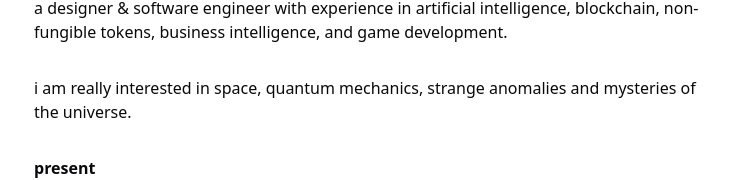
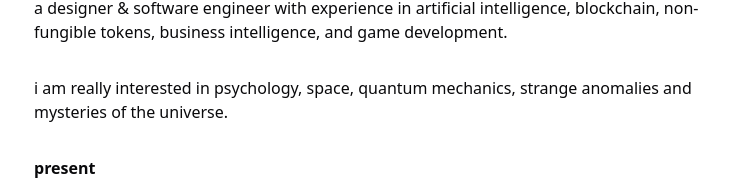
Before and after one commit to jiaweing/portfolio-dex, a Next.js app: page / in a window 1280 px wide. Shown: the part 296-476 px from the top of the page, without its empty margins (270-1004 px from the left). Built offline with nearby package versions, Linux system fonts and the light colour scheme.

Commit message:
chore: update bio

```diff
--- a/components/ProfileBio.tsx
+++ b/components/ProfileBio.tsx
@@ -5,7 +5,7 @@ export function ProfileBio() {
   const bioLines = [
     "i create unique and original digital experiences.",
     "a designer & software engineer with experience in artificial intelligence, blockchain, non-fungible tokens, business intelligence, and game development.",
-    "i am really interested in space, quantum mechanics, strange anomalies and mysteries of the universe.",
+    "i am really interested in psychology, space, quantum mechanics, strange anomalies and mysteries of the universe.",
   ];
 
   return (
```
